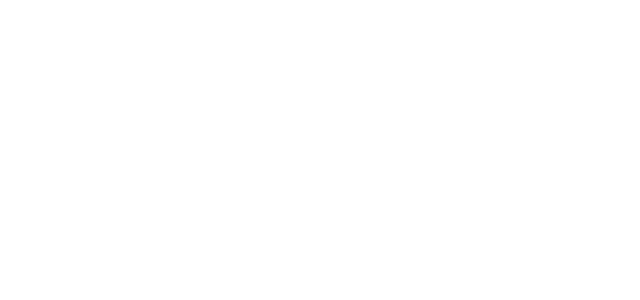
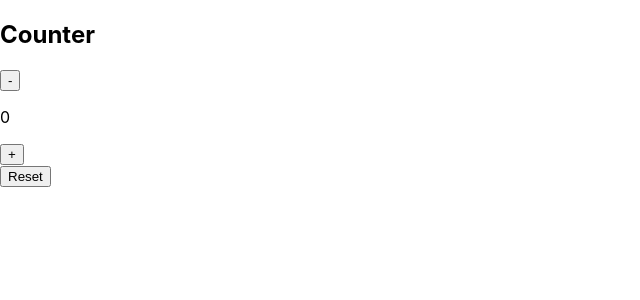
Before and after one commit to SarahAyuNanda/counter-app-ts, a React (Create React App) app: page / in a window 1280 px wide. Shown: the top 300 px of the page, without its empty margins (0-640 px from the left). Built offline with nearby package versions, Linux system fonts and the light colour scheme.

Commit message:
feat: create counter page as  main page to render

```diff
--- a/src/index.tsx
+++ b/src/index.tsx
@@ -1,10 +1,12 @@
 import React from 'react';
 import ReactDOM from 'react-dom';
 import './assets/styles/index.css';
+import App from './pages';
 import reportWebVitals from './reportWebVitals';
 
 ReactDOM.render(
   <React.StrictMode>
+    <App />
   </React.StrictMode>,
   document.getElementById('root')
 );
--- /dev/null
+++ b/src/pages/index.tsx
@@ -0,0 +1,17 @@
+import React from "react";
+
+const App = () => {
+  return (
+    <div className='main-page'>
+      <h2>Counter</h2>
+      <div className='main-content'>
+        <button>-</button>
+        <p className='counter-result'>0</p>
+        <button>+</button>
+      </div>
+      <button>Reset</button>
+    </div>
+  );
+};
+
+export default App;
```
